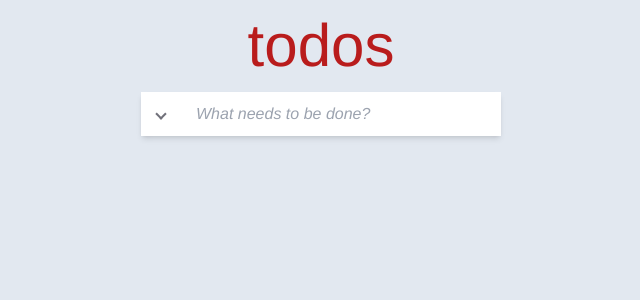
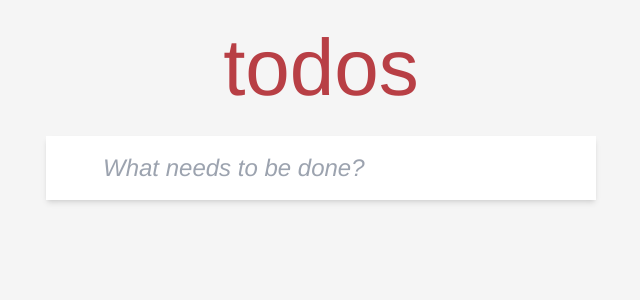
Before and after one commit to EnkiGroup/DesafioReactFrontendJunior2024, a React (Create React App) app: page /active in a window 1280 px wide. Shown: the top 300 px of the page, without its empty margins (319-959 px from the left). Built offline with nearby package versions, Linux system fonts and the light colour scheme.

Commit message:
refactored colors and the input button to mark all complete

```diff
--- a/src/app.tsx
+++ b/src/app.tsx
@@ -1,88 +1,26 @@
-import { useState } from "react";
 import Header from "./components/Header"
 import Input from "./components/Input"
-import { Todo } from "./types/Todo";
 import TodoList from "./components/TodoList";
-import TodosContextProvider, { useTodosContext } from "./store/todos-context";
+import TodosContextProvider from "./store/todos-context";
 
 export default function App() {
-  const todosCtx = useTodosContext();
-  const [todos, setTodos] = useState<Todo[]>([]);
-
-  function handleAddTodo(description: string) {
-    setTodos(prevTodos => {
-      const newTodo: Todo = {
-        id: Math.random(),
-        description: description,
-        isCompleted: false
-      };
-      return [...prevTodos, newTodo]
-    })
-  }
-
-  function handleDeleteTodo(id: number) {
-    setTodos(prevTodos => prevTodos.filter((todo) => todo.id !== id));
-  }
-
-
-  function handleClearCompleted() {
-    setTodos(prevTodos => prevTodos.filter((todo) => todo.isCompleted === false));
-  }
-
-  function handleToggleActive(id: number) {
-    setTodos(prevTodos =>
-      prevTodos.map((todo) =>
-        todo.id === id ? { ...todo, isCompleted: !todo.isCompleted } : todo
-      )
-    );
-  }
-
-  function handleUpdateDescription(id: number, newDescription: string) {
-    setTodos((prevTodos) =>
-      prevTodos.map((todo) =>
-        todo.id === id ? { ...todo, description: newDescription } : todo
-      )
-    );
-  }
-
-  function handleSetAllCompleted() {
-    todos.map((todo) => {
-      !todo.isCompleted ?
-        setTodos((prevTodos) =>
-          prevTodos.map((todo) => ({ ...todo, isCompleted: true }))
-        ) :
-        setTodos((prevTodos) =>
-          prevTodos.map((todo) => ({ ...todo, isCompleted: false }))
-        )
-    })
-
-  }
-
 
   return (
     <TodosContextProvider>
-      <div className="block bg-slate-200 min-h-screen h-full">
+
+      <div className="block bg-white-1 min-h-screen h-full">
         <Header />
 
         <div className="flex justify-center items-top w-full">
 
-          <div className="max-w-[360px] w-5/6">
+          <div className="max-w-[550px] w-5/6 min-w-[500px]">
 
-            <Input
-              handleAddTodo={handleAddTodo}
-              handleSetAllCompleted={handleSetAllCompleted}
-            />
-            <TodoList
-              handleDeleteTodo={handleDeleteTodo}
-              todos={todosCtx.todos}
-              handleToggleActive={handleToggleActive}
-              handleClearCompleted={handleClearCompleted}
-              handleUpdateDescription={handleUpdateDescription}
-
-            />
+            <Input />
+            <TodoList />
           </div>
         </div>
       </div>
+
     </TodosContextProvider>
   );
 }
--- a/src/components/Header.tsx
+++ b/src/components/Header.tsx
@@ -1,8 +1,8 @@
 export default function Header() {
     return (
-        <div className="flex py-4 justify-center items-center w-full">
+        <div className="flex py-2 justify-center items-center w-full">
             <div className="flex justify-center max-w-auto w-1/2">
-                <h1 className="text-6xl	text-red-700">
+                <h1 className="text-[80px]	text-red">
                     todos
                 </h1>
             </div>
--- a/src/components/Input.tsx
+++ b/src/components/Input.tsx
@@ -1,8 +1,7 @@
-import { FormEvent, useContext, useRef, useState } from "react";
+import { FormEvent, useRef, useState } from "react";
 import { useTodosContext } from "../store/todos-context";
-import { InputProps } from "../types/InputProps";
 
-export default function Input({ handleAddTodo, handleSetAllCompleted }: InputProps) {
+export default function Input() {
     const todosCtx = useTodosContext();
     const [isFocused, setIsFocused] = useState(false);
     const description = useRef<HTMLInputElement>(null);
@@ -33,26 +32,32 @@ export default function Input({ handleAddTodo, handleSetAllCompleted }: InputPro
 
     return (
         <form
-            id="holder"
-            className={`flex bg-white h-11 w-full shadow-md ${isFocused ? 'ring-1 ring-red-700 ring-opacity-50 z-10 relative' : ''}`}
+            className={`flex bg-white-2 h-16 w-full shadow-md
+                ${isFocused ? 'ring-2 ring-red ring-opacity-50 z-10 relative' : ''}`
+            }
             onKeyDown={handleKeyDown}
         >
             <div
-                id="arrow-down"
-                className="flex justify-center items-center h-full w-11"
+                className={`flex justify-center items-center h-full w-11
+                    ${todosCtx.todos.length === 0 ? 'hidden' : ''}`
+                }
                 onClick={() => todosCtx.handleSetAllCompleted()}
                 >
-                <div className=" border-zinc-500 border-b-2 border-r-2 h-2 w-2 rotate-45 transform"></div>
+                <div className=" border-gray-1 border-b-[3px] border-r-[3px] h-3 w-3 rotate-45 transform"></div>
             </div>
 
             <input
                 type="text"
                 placeholder="What needs to be done?"
-                className="focus:outline-none italic text-base pl-4 w-full"
+                className={`focus:outline-none italic text-2xl text-gray-3 font-thin w-full
+                    ${todosCtx.todos.length === 0 ? 'pl-[57px]' : ' pl-4'}`
+                }
                 onFocus={handleFocus}
                 onBlur={handleBlur}
                 ref={description}
+
             />
         </form>
+
     )
 }
--- a/src/components/TodoList.tsx
+++ b/src/components/TodoList.tsx
@@ -12,7 +12,7 @@ type TodoListProps = {
 
 }
 
-export default function TodoList({ todos, handleDeleteTodo, handleToggleActive, handleClearCompleted, handleUpdateDescription }: TodoListProps) {
+export default function TodoList() {
     const todosCtx = useTodosContext();
     const [filter, setFilter] = useState<"All" | "Active" | "Completed">("All");
     const activeTodosCount = todosCtx.todos.filter((todo) => !todo.isCompleted).length;
@@ -31,12 +31,7 @@ export default function TodoList({ todos, handleDeleteTodo, handleToggleActive,
             <ul className="w-full">
                 {filteredTodos.map((todo) => (
                     <li className="bg-white border" key={todo.id}>
-                        <TodoItem
-                            todo={todo}
-                            handleDeleteTodo={handleDeleteTodo}
-                            handleToggleActive={handleToggleActive}
-                            handleUpdateDescription={handleUpdateDescription}
-                        />
+                        <TodoItem todo={todo}/>
                     </li>
                 ))}
             </ul>
--- a/src/types/InputProps.ts
+++ /dev/null
@@ -1,4 +0,0 @@
-export type InputProps = {
-    handleAddTodo: (description: string) => void;
-    handleSetAllCompleted: () => void;
-}
--- /dev/null
+++ b/src/types/TodoItemProps.ts
@@ -0,0 +1,5 @@
+import { Todo } from "./Todo";
+
+export type TodoProps = {
+    todo: Todo;
+}
--- a/tailwind.config.js
+++ b/tailwind.config.js
@@ -2,9 +2,24 @@
 module.exports = {
   content: ["./src/**/*.{js,jsx,ts,tsx}"],
   theme: {
+    colors: {
+      transparent: 'transparent',
+      current: 'currentColor',
+      'white': '#ffffff',
+      'purple': '#3f3cbb',
+      'gray-1': '#949494',
+      'gray-2': '#E6E6E6',
+      'gray-3': '#989898',
+      'green': '#3EA390',
+      'red': '#B83F45',
+      'white-1': '#F5F5F5',
+      'white-2': '#FEFEFE',
+      'black': '#000000',
+    },
     fontFamily: {
       'sans': ['Helvetica', 'Arial', 'sans-serif'],
     },
+
     extend: {
       boxShadow: {
         '3xl': '0px 2px 5px 0px rgba(0, 0, 0, 0.2)',
```
Also changed, not shown: src/components/TodoItem.tsx (+3 -10 lines).
